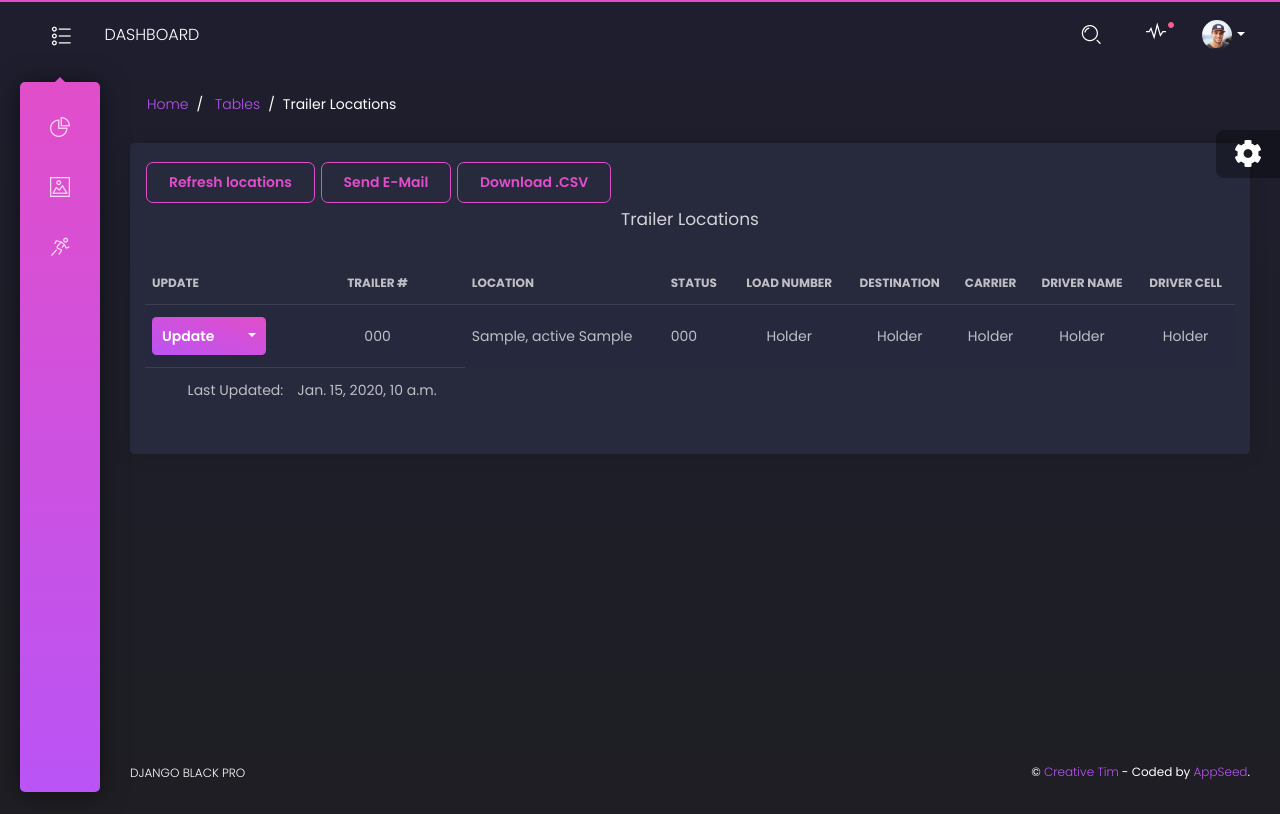
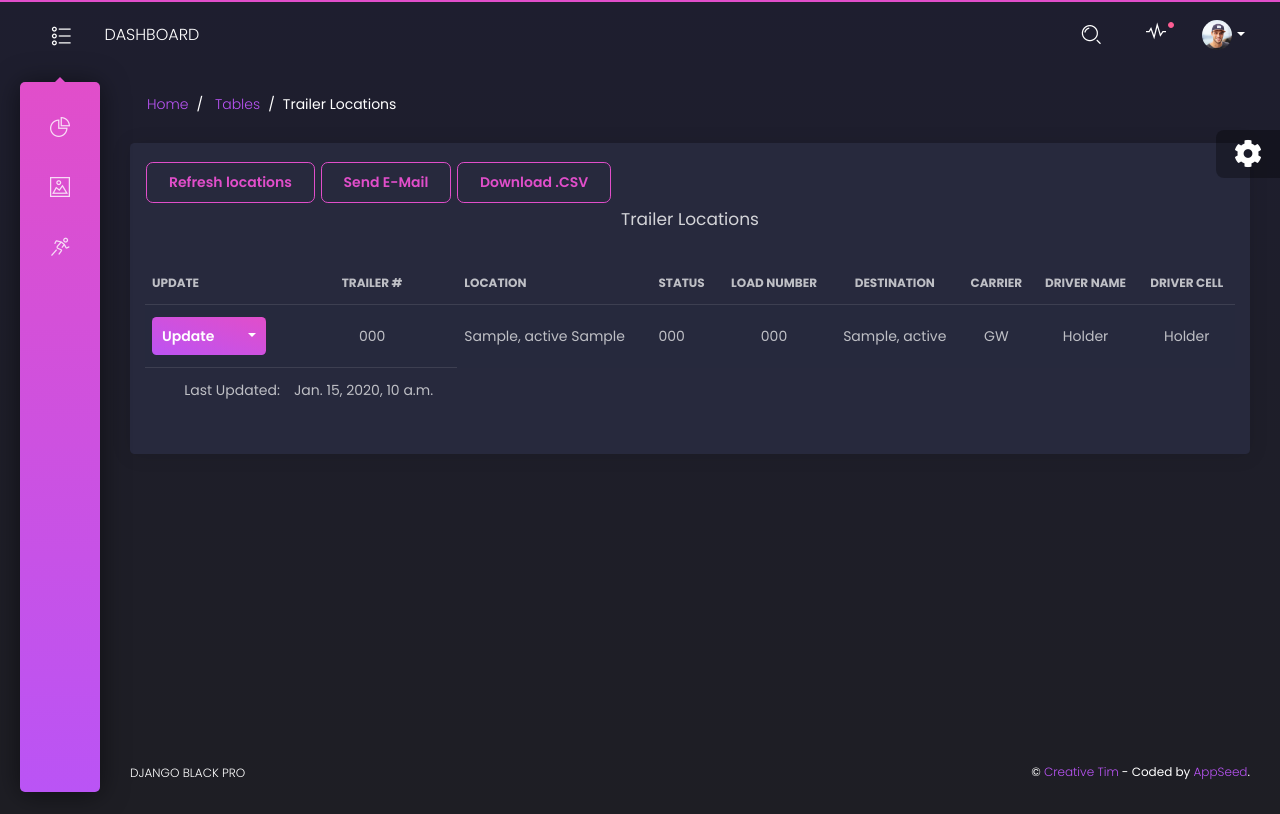
Before and after one commit to Nickt1596/rheemDjangoFinal, a Django app: page /trailer-locations/ in a window 1280 px wide. Run offline with Django 3.2, Linux system fonts and the light colour scheme; a user stored in the database is signed in; tables that the repository leaves empty hold one stand-in row (values such as "Sample post"); some libraries are stand-ins or nearby versions.

Commit message:
Fixed trailer-locations

```diff
--- a/apps/home/models.py
+++ b/apps/home/models.py
@@ -306,7 +306,6 @@ def calcRate(shipmentId):
 
 
 def calcShipmentMargin(shipmentId):
-
     shipment = Shipment.objects.get(id=shipmentId)
     shipment.shipmentMargin = shipment.rateTotal - shipment.rateTotalCarrier
     shipment.shipmentMarginPercentage = (shipment.shipmentMargin / shipment.rateTotal) * 100
@@ -451,8 +450,19 @@ def trailerLocQuery():
         # 'trailerlocation__updated_at',
         # 'trailertrip__shipment__carrier',
         # 'shipment__id'
-    ).order_by('-statusCode')
+    ).order_by('-trailer__trailerNumber')
     return trailers
+
+
+def trailerTripShipQuery():
+    trips = TrailerTrip.objects.all().values(
+        'trailer__trailerNumber',
+        'shipment__loadNumber',
+        'shipment__destinationCity',
+        'shipment__destinationState',
+        'shipment__carrier'
+    ).order_by('-trailer__trailerNumber')
+    return trips
 
 
 def tripReportQuery():
--- a/apps/home/views.py
+++ b/apps/home/views.py
@@ -100,9 +100,10 @@ def deleteTrailer(request, pk):
 @login_required(login_url="/login/")
 def trailerLocations(request):
     trailers = trailerLocQuery()
+    trips = trailerTripShipQuery()
     timestamp = trailers[0]['updated_at']
 
-    context = {'trailers': trailers, 'timestamp': timestamp}
+    context = {'trailers': trailers, 'trips': trips, 'timestamp': timestamp}
     if request.method == 'POST':
         if 'refresh' in request.POST:
             updateTrailerLocations()
--- a/apps/templates/home/trailer-location-list.html
+++ b/apps/templates/home/trailer-location-list.html
@@ -45,6 +45,7 @@
 							</thead>
 							<tbody>
 							{% for trailer in trailers %}
+							{% for trip in trips %}
 							<tr>
 								<td class="td-actions">
 							  <button class="btn btn-primary btn-sm dropdown-toggle" type="button" id="dropdownMenuButton" data-toggle="dropdown" aria-haspopup="true" aria-expanded="false">
@@ -60,12 +61,13 @@
 {#								<td class="text-center">{{ trailer.trailertrip__shipment__loadNumber}}</td>#}
 {#								<td class="text-center">{{ trailer.trailertrip__shipment__destinationCity }}, {{ trailer.trailertrip__shipment__destinationState }}</td>#}
 {#								<td class="text-center">{{ trailer.trailertrip__shipment__carrier }}</td>#}
-								<td class="text-center">Holder</td>
-								<td class="text-center">Holder</td>
-								<td class="text-center">Holder</td>
+								<td class="text-center">{{ trip.shipment__loadNumber }}</td>
+								<td class="text-center">{{ trip.shipment__destinationCity }}, {{ trip.shipment__destinationState }}</td>
+								<td class="text-center">{{ trip.shipment__carrier }}</td>
 								<td class="text-center">Holder</td>
 								<td class="text-center">Holder</td>
 							</tr>
+							{% endfor %}
 							{% endfor %}
               <tr>
                 <td class="text-right">Last Updated:</td>
```
